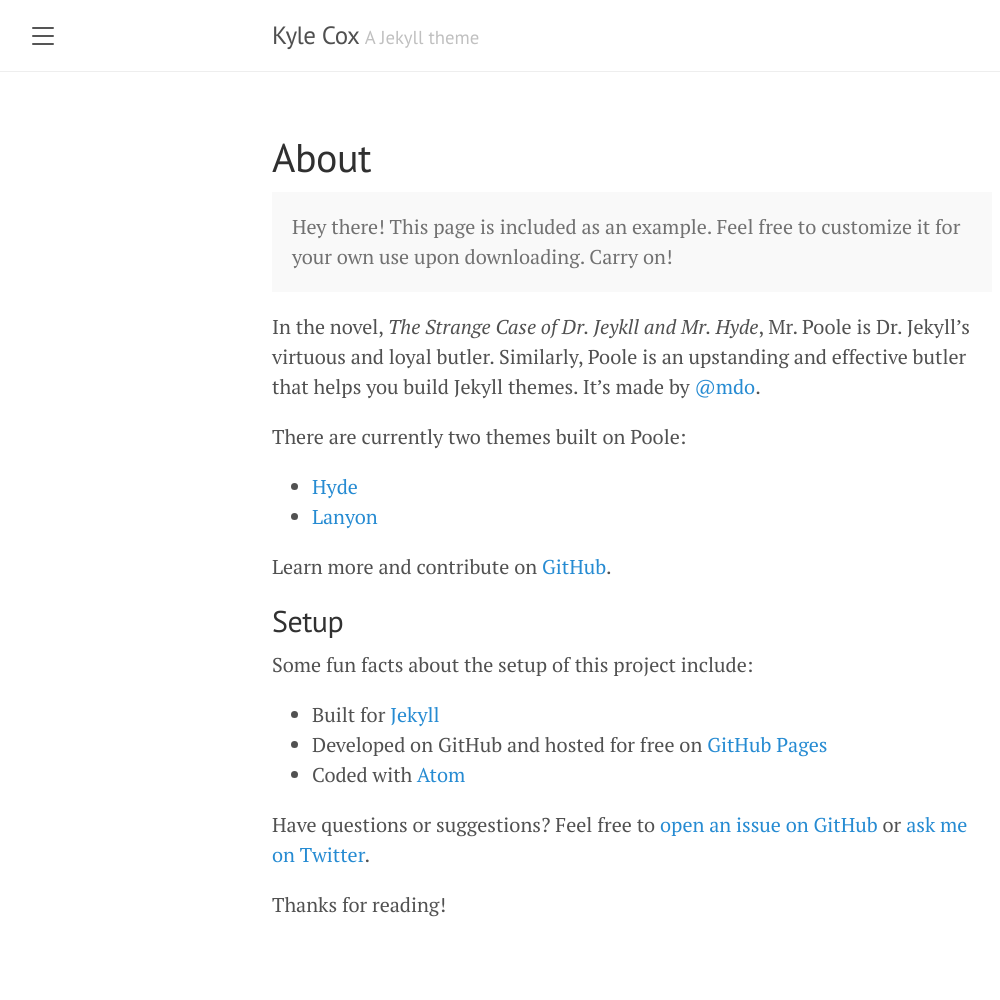
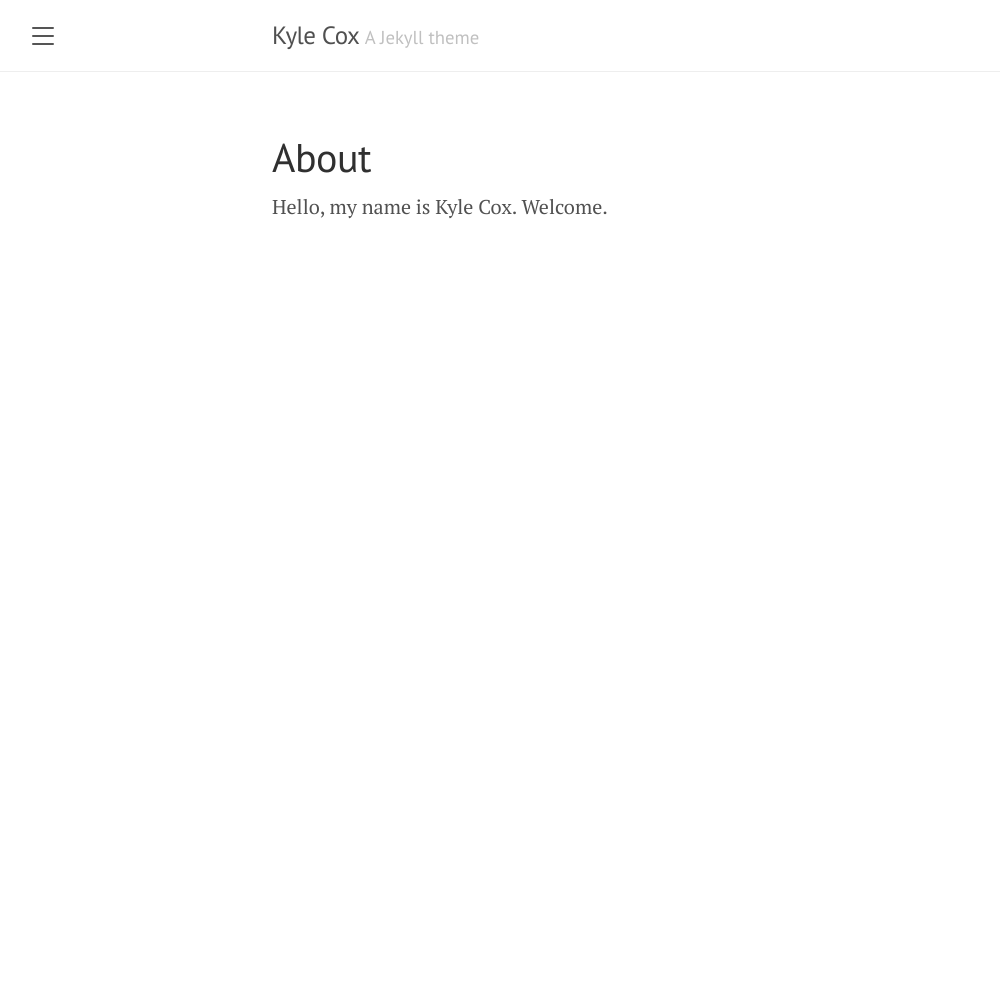
Before and after one commit to xocelyk/xocelyk.github.io, a Jekyll site: the page built from about.md, in a window 1280 px wide. Shown: the whole page, without its empty margins (8-1008 px from the left). Built offline with Jekyll 4.4.1, drawn with Linux system fonts in a browser that asks for light colours; after the commit the page ends 900 px from its top, so only the background shows below that.

Commit message:
Add about page

```diff
--- a/about.md
+++ b/about.md
@@ -1,29 +1,7 @@
 ---
 layout: page
 title: About
+permalink: /about/
 ---
 
-<p class="message">
-  Hey there! This page is included as an example. Feel free to customize it for your own use upon downloading. Carry on!
-</p>
-
-In the novel, *The Strange Case of Dr. Jeykll and Mr. Hyde*, Mr. Poole is Dr. Jekyll's virtuous and loyal butler. Similarly, Poole is an upstanding and effective butler that helps you build Jekyll themes. It's made by [@mdo](https://twitter.com/mdo).
-
-There are currently two themes built on Poole:
-
-* [Hyde](http://hyde.getpoole.com)
-* [Lanyon](http://lanyon.getpoole.com)
-
-Learn more and contribute on [GitHub](https://github.com/poole).
-
-## Setup
-
-Some fun facts about the setup of this project include:
-
-* Built for [Jekyll](https://jekyllrb.com)
-* Developed on GitHub and hosted for free on [GitHub Pages](https://pages.github.com)
-* Coded with [Atom](https://atom.io)
-
-Have questions or suggestions? Feel free to [open an issue on GitHub](https://github.com/poole/issues/new) or [ask me on Twitter](https://twitter.com/mdo).
-
-Thanks for reading!
+Hello, my name is Kyle Cox. Welcome.
```
